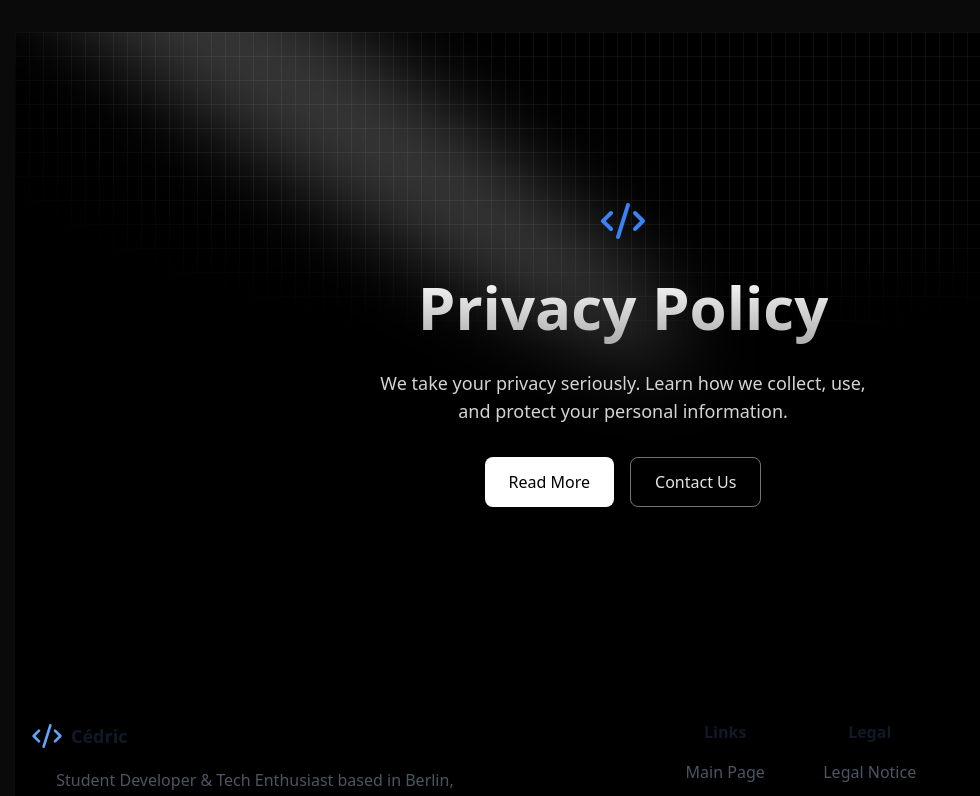
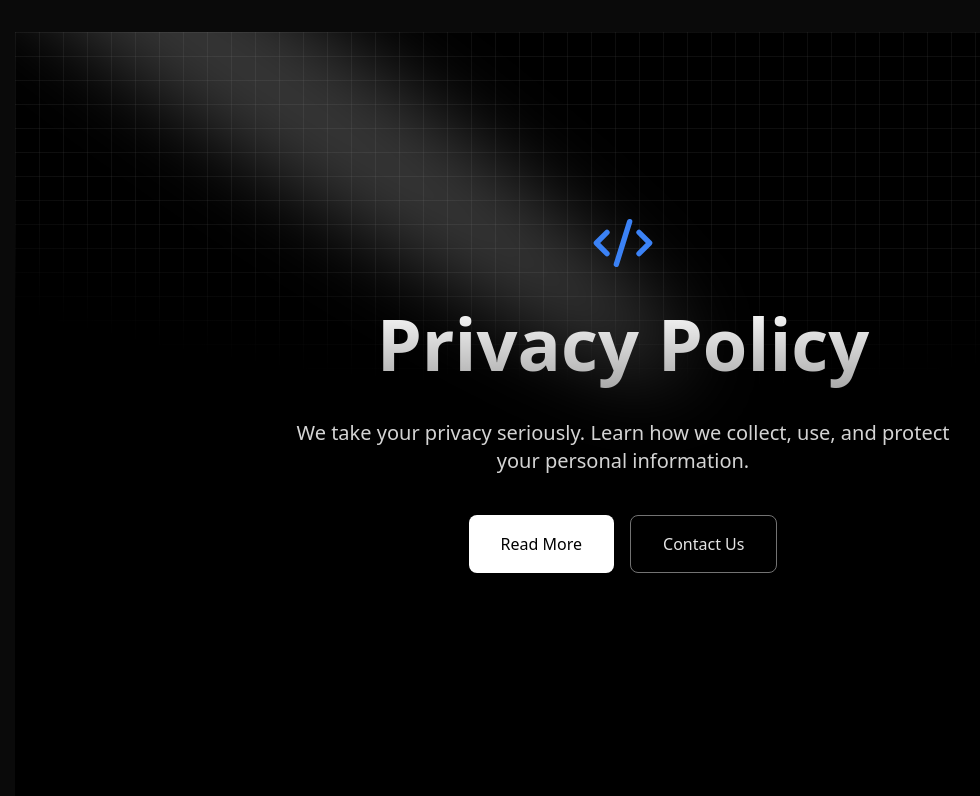
Before and after one commit to Zzackllack/Datenschutzerklaerung, a React (Vite) app: page / in a window 1280 px wide. Shown: the top 796 px of the page, without its empty margins (17-997 px from the left). Built offline with nearby package versions, Linux system fonts and the light colour scheme.

Commit message:
Refactor Hero component layout and styles; integrate privacy policy section in App

```diff
--- a/src/App.tsx
+++ b/src/App.tsx
@@ -5,7 +5,10 @@ import "./App.css";
 function App() {
   return (
     <div className="min-h-screen flex flex-col bg-black text-white">
-      <Hero />
+      <main className="flex-grow">
+        <Hero />
+        {/* Add your privacy policy content here */}
+      </main>
       <Footer />
     </div>
   );
--- a/src/components/Hero.tsx
+++ b/src/components/Hero.tsx
@@ -4,30 +4,33 @@ import { Icons } from "./ui/icons";
 
 const Hero = () => {
   return (
-    <div className="w-full h-[40rem] relative flex flex-col items-center justify-center overflow-hidden bg-black antialiased">
-      <Spotlight
-        className="-top-40 left-0 md:left-60 md:-top-20"
-        fill="white"
-      />
-      <div className="relative z-10 mx-auto max-w-4xl px-4 text-center">
-        <div className="relative z-10 flex flex-col items-center">
-          <Icons.logo className="h-12 w-12 text-blue-500 mb-8" />
-          <h1 className="text-4xl md:text-6xl font-bold bg-clip-text text-transparent bg-gradient-to-b from-neutral-50 to-neutral-400 bg-opacity-50 pb-4">
+    <div className="relative w-full min-h-[90vh] flex flex-col items-center justify-center overflow-hidden bg-black antialiased">
+      <div className="absolute inset-0">
+        <Spotlight
+          className="-top-40 left-0 md:left-60 md:-top-20"
+          fill="white"
+        />
+      </div>
+
+      <div className="relative z-10 w-full max-w-7xl mx-auto px-4 sm:px-6 lg:px-8">
+        <div className="text-center">
+          <Icons.logo className="h-16 w-16 text-blue-500 mx-auto mb-8" />
+          <h1 className="text-5xl md:text-7xl font-bold bg-clip-text text-transparent bg-gradient-to-b from-neutral-50 to-neutral-400 pb-4">
             Privacy Policy
           </h1>
-          <p className="mt-4 font-normal text-base md:text-lg text-neutral-300 max-w-lg mx-auto">
+          <p className="mt-6 text-lg md:text-xl text-neutral-300 max-w-2xl mx-auto">
             We take your privacy seriously. Learn how we collect, use, and protect your personal information.
           </p>
-          <div className="mt-8 flex flex-col md:flex-row gap-4 justify-center">
+          <div className="mt-10 flex flex-col sm:flex-row gap-4 justify-center">
             <a
               href="#policy-details"
-              className="inline-flex items-center justify-center px-6 py-3 rounded-lg bg-white text-black font-medium hover:bg-neutral-200 transition-colors"
+              className="inline-flex items-center justify-center px-8 py-4 rounded-lg bg-white text-black font-medium hover:bg-neutral-200 transition-all duration-200 transform hover:scale-105"
             >
               Read More
             </a>
             <a
               href="mailto:contact@zacklack.de"
-              className="inline-flex items-center justify-center px-6 py-3 rounded-lg border border-neutral-500 text-neutral-200 hover:bg-neutral-900 transition-colors"
+              className="inline-flex items-center justify-center px-8 py-4 rounded-lg border border-neutral-500 text-neutral-200 hover:bg-neutral-900 transition-all duration-200 transform hover:scale-105"
             >
               Contact Us
             </a>
@@ -35,8 +38,8 @@ const Hero = () => {
         </div>
       </div>
 
-      {/* Background grid effect */}
-      <div className="absolute inset-0 bg-[linear-gradient(to_right,#4f4f4f2e_1px,transparent_1px),linear-gradient(to_bottom,#4f4f4f2e_1px,transparent_1px)] bg-[size:14px_24px] [mask-image:radial-gradient(ellipse_60%_50%_at_50%_0%,#000_70%,transparent_100%)]" />
+      {/* Enhanced background grid effect */}
+      <div className="absolute inset-0 bg-[linear-gradient(to_right,#4f4f4f2e_1px,transparent_1px),linear-gradient(to_bottom,#4f4f4f2e_1px,transparent_1px)] bg-[size:24px_24px] [mask-image:radial-gradient(ellipse_80%_50%_at_50%_0%,#000_70%,transparent_100%)]" />
     </div>
   );
 };
--- a/src/index.css
+++ b/src/index.css
@@ -3,9 +3,8 @@
 @tailwind utilities;
 
 #root {
-  max-width: 1280px;
   margin: 0 auto;
-  padding: 2rem;
+  padding: 0;
 }
 
 @layer base {
```
